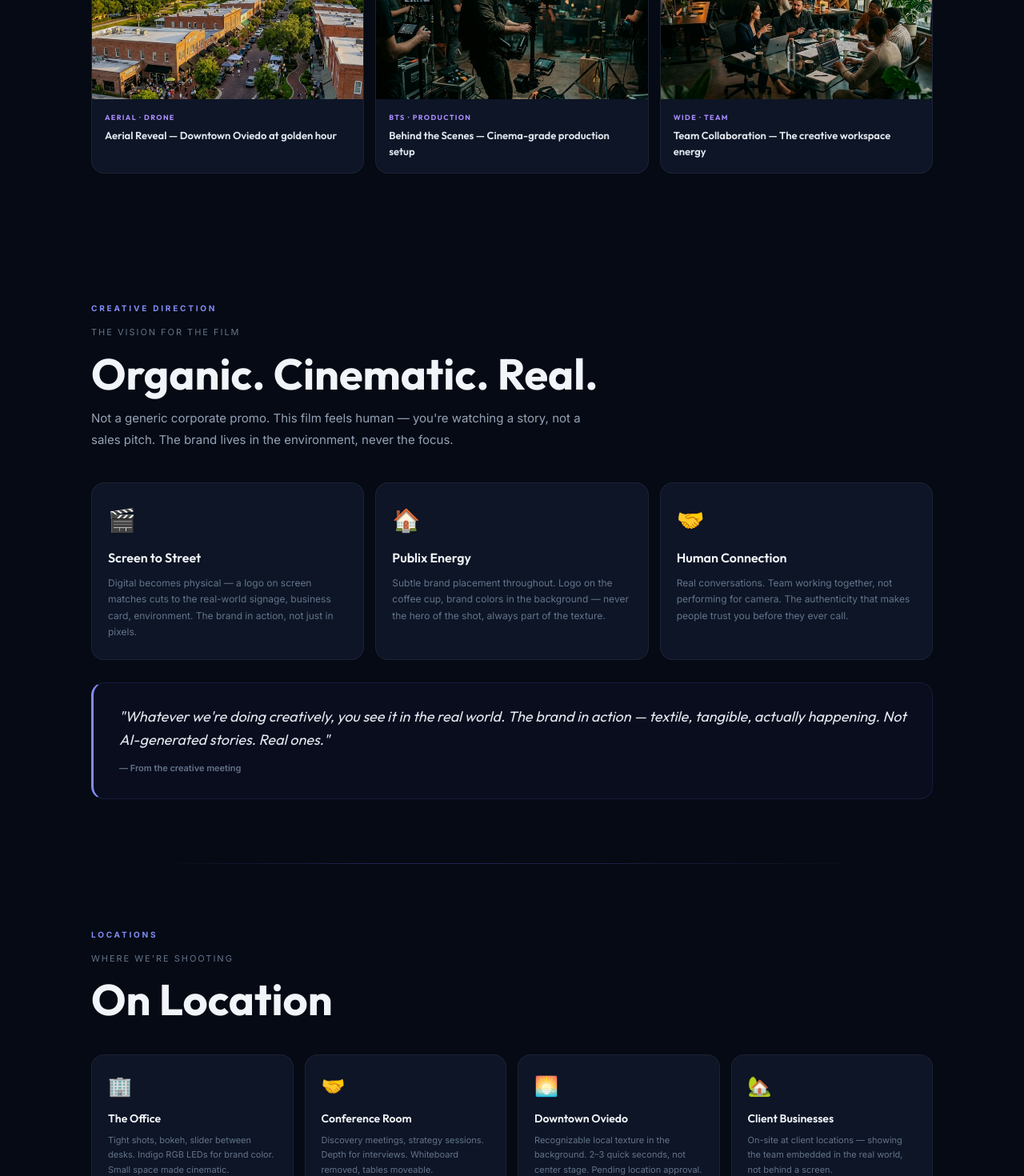
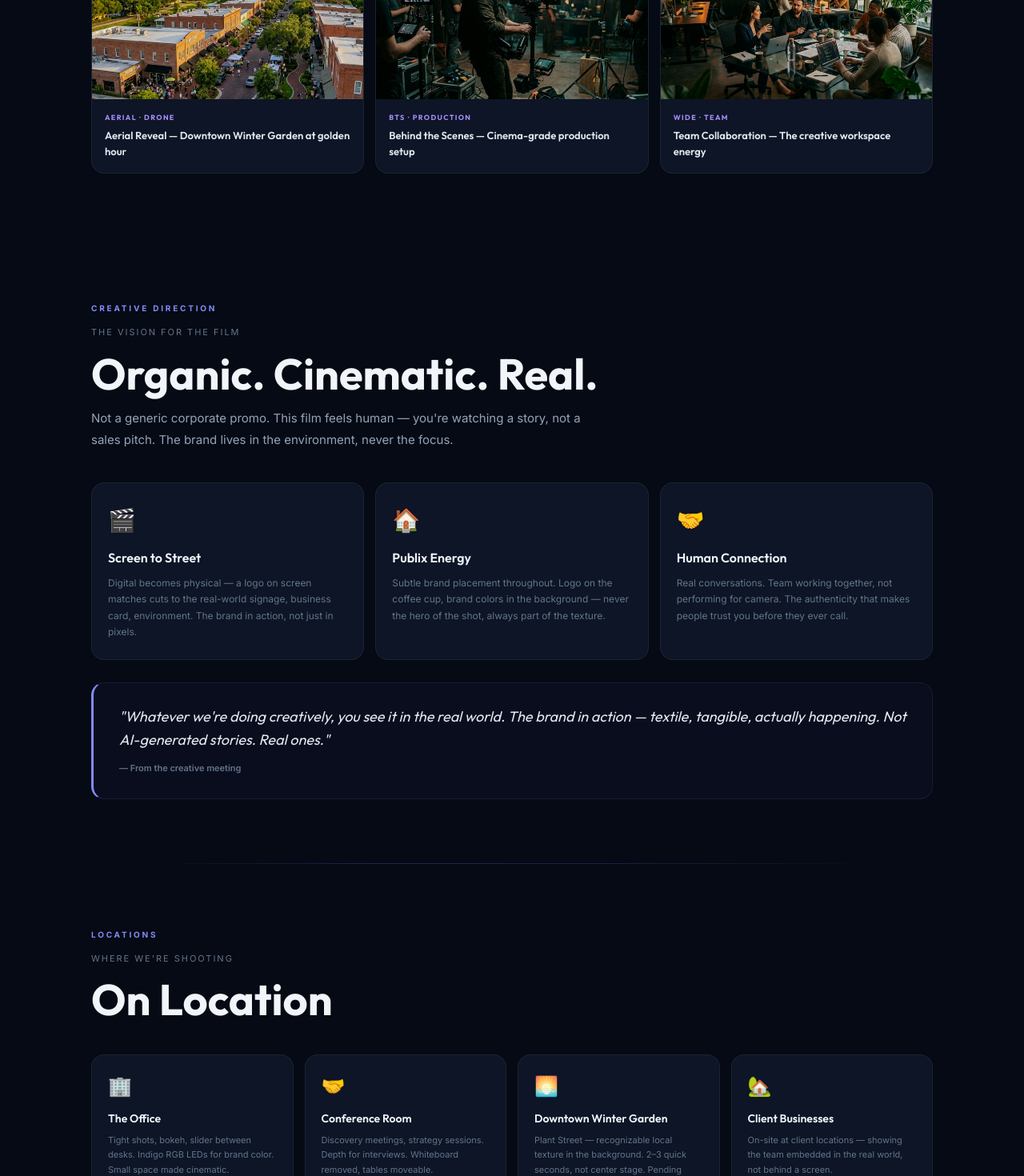
Before and after one commit to DanielSensual/Mediageekzquotes, a Next.js app: page /thread in a window 1280 px wide. Shown: the part 3220-4690 px from the top of the page at 80% size. Built offline with nearby package versions, Linux system fonts and the light colour scheme.

Commit message:
fix: revert to Winter Garden, keep pending approval

```diff
--- a/app/thread/page.js
+++ b/app/thread/page.js
@@ -1034,7 +1034,7 @@ export default function ThreadLink() {
                             </div>
                             <div className="treatment-caption">
                                 <div className="treatment-type">Aerial · Drone</div>
-                                Aerial Reveal — Downtown Oviedo at golden hour
+                                Aerial Reveal — Downtown Winter Garden at golden hour
                             </div>
                         </div>
                         <div className="treatment-card">
@@ -1104,7 +1104,7 @@ export default function ThreadLink() {
                         {[
                             { icon: '🏢', title: 'The Office', desc: 'Tight shots, bokeh, slider between desks. Indigo RGB LEDs for brand color. Small space made cinematic.' },
                             { icon: '🤝', title: 'Conference Room', desc: 'Discovery meetings, strategy sessions. Depth for interviews. Whiteboard removed, tables moveable.' },
-                            { icon: '🌅', title: 'Downtown Oviedo', desc: 'Recognizable local texture in the background. 2–3 quick seconds, not center stage. Pending location approval.' },
+                            { icon: '🌅', title: 'Downtown Winter Garden', desc: 'Plant Street — recognizable local texture in the background. 2–3 quick seconds, not center stage. Pending location approval.' },
                             { icon: '🏡', title: 'Client Businesses', desc: 'On-site at client locations — showing the team embedded in the real world, not behind a screen.' },
                         ].map((loc, i) => (
                             <div key={i} style={{ padding: '20px', border: '1px solid rgba(255, 255, 255, 0.06)', borderRadius: 16, background: 'var(--panel)' }}>
@@ -1262,7 +1262,7 @@ export default function ThreadLink() {
                                 <div className="sd-content">
                                     <div className="sd-phase shoot">Shooting</div>
                                     <div className="sd-title">Scene Block 5 — Golden Hour & Exteriors</div>
-                                    <div className="sd-desc">Exterior shots of the ThreadLink office at golden hour. Building signage, parking lot arrival, team walking out. Downtown Oviedo if approved — local storefronts for community texture. Drone coverage if add-on is selected.</div>
+                                    <div className="sd-desc">Exterior shots of the ThreadLink office at golden hour. Building signage, parking lot arrival, team walking out. Downtown Winter Garden if approved — Plant Street storefronts for local texture. Drone coverage if add-on is selected.</div>
                                     <div className="sd-shots">
                                         <span className="sd-shot-tag">Office Exterior</span>
                                         <span className="sd-shot-tag">Golden Hour</span>
@@ -1402,7 +1402,7 @@ export default function ThreadLink() {
                         <div className="script-block">
                             <div className="script-time-badge">0:00 – 0:08</div>
                             <div className="script-beat">Open — Clermont</div>
-                            <div className="script-broll">Golden hour Clermont — downtown Oviedo, storefronts, people walking. Slow gimbal move.</div>
+                            <div className="script-broll">Golden hour Clermont — downtown Plant Street, storefronts, people walking. Slow gimbal move.</div>
                             <div className="script-vo">
                                 &ldquo;Clermont&rsquo;s kind of a small-town-that&rsquo;s-not-so-small-anymore, you know?&rdquo;<br />
                                 &ldquo;And that&rsquo;s what makes it exciting.&rdquo;
```
